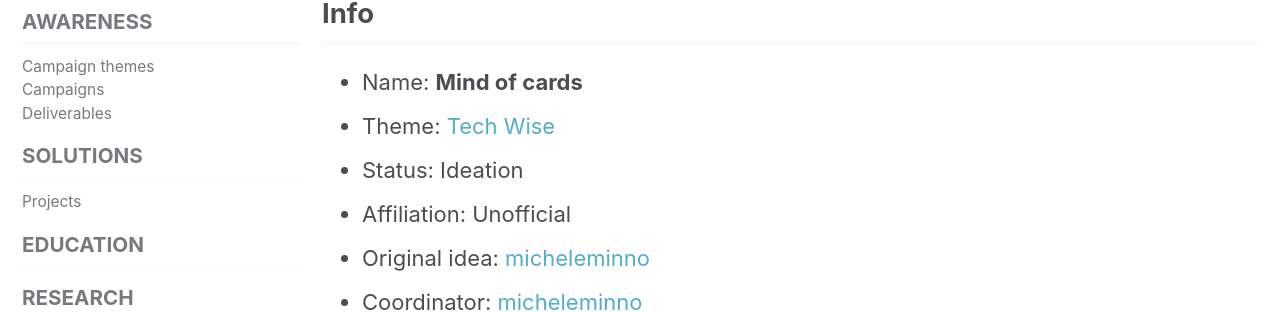
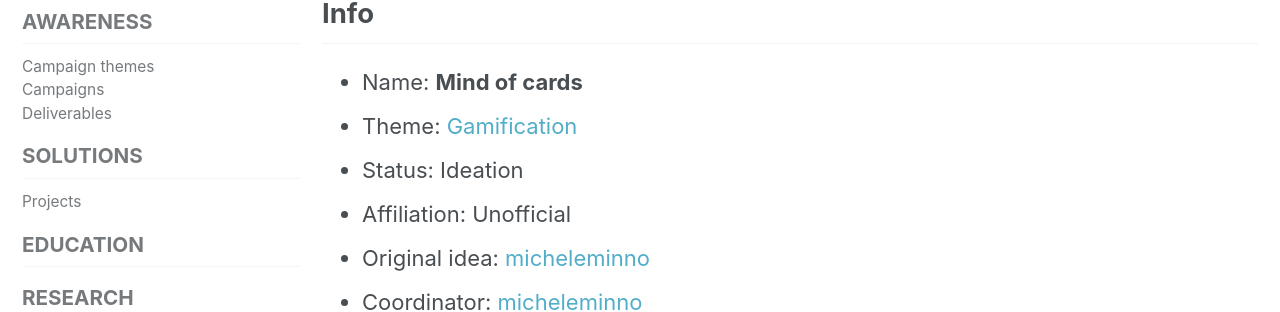
Before and after one commit to humanetech-community/community-hub, a Jekyll site: the page built from _activities/01-awareness-program/02-campaigns/10-campaign-mind-of-cards.md, in a window 1280 px wide and 900 px high. Shown: the part 237-549 px from the top of the window. Built offline with Jekyll 4.4.1, drawn with Linux system fonts in a browser that asks for light colours; cached includes are drawn as plain includes; nearby versions of some CDN libraries.

Commit message:
Mind of cards campaign updated - #74

```diff
--- a/_activities/01-awareness-program/02-campaigns/10-campaign-mind-of-cards.md
+++ b/_activities/01-awareness-program/02-campaigns/10-campaign-mind-of-cards.md
@@ -45,7 +45,7 @@ custom_pagination:
 -->
 
 - Name: **Mind of cards**
-- Theme: [Tech Wise ](https://github.com/humanetech-community/humanetech-community-awareness/blob/master/themes/tech-wise/README.md)
+- Theme: [Gamification ](https://github.com/humanetech-community/humanetech-community-awareness/blob/master/themes/gamification/README.md)
 - Status: Ideation
 - Affiliation: Unofficial
 - Original idea: [micheleminno](https://community.humanetech.com/u/micheleminno/summary)
@@ -93,7 +93,7 @@ Games to learn and make people aware about cognitive biases, especially relating
 
 <!-- Sub-headers with the planned deliverables and their summaries. Update this later to reflect changes.  The second sub-header gives an example. -->
 
-### [Deliverable type]: [The game](deliverable-url)
+### [Deliverable type]: [The game](/awareness-program/deliverables/mind-of-cards/)
 
 [Deliverable summary]
 
```
